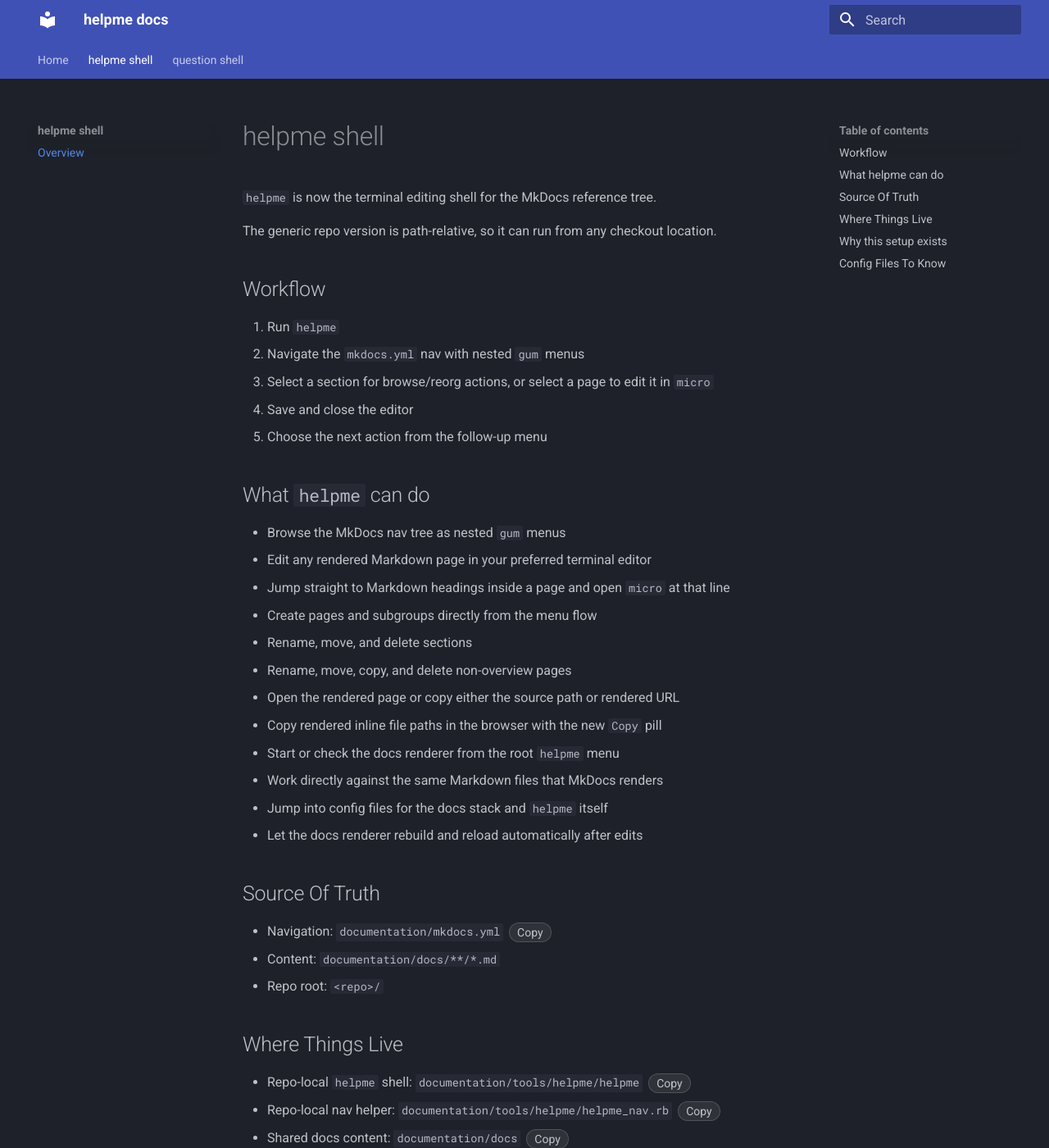
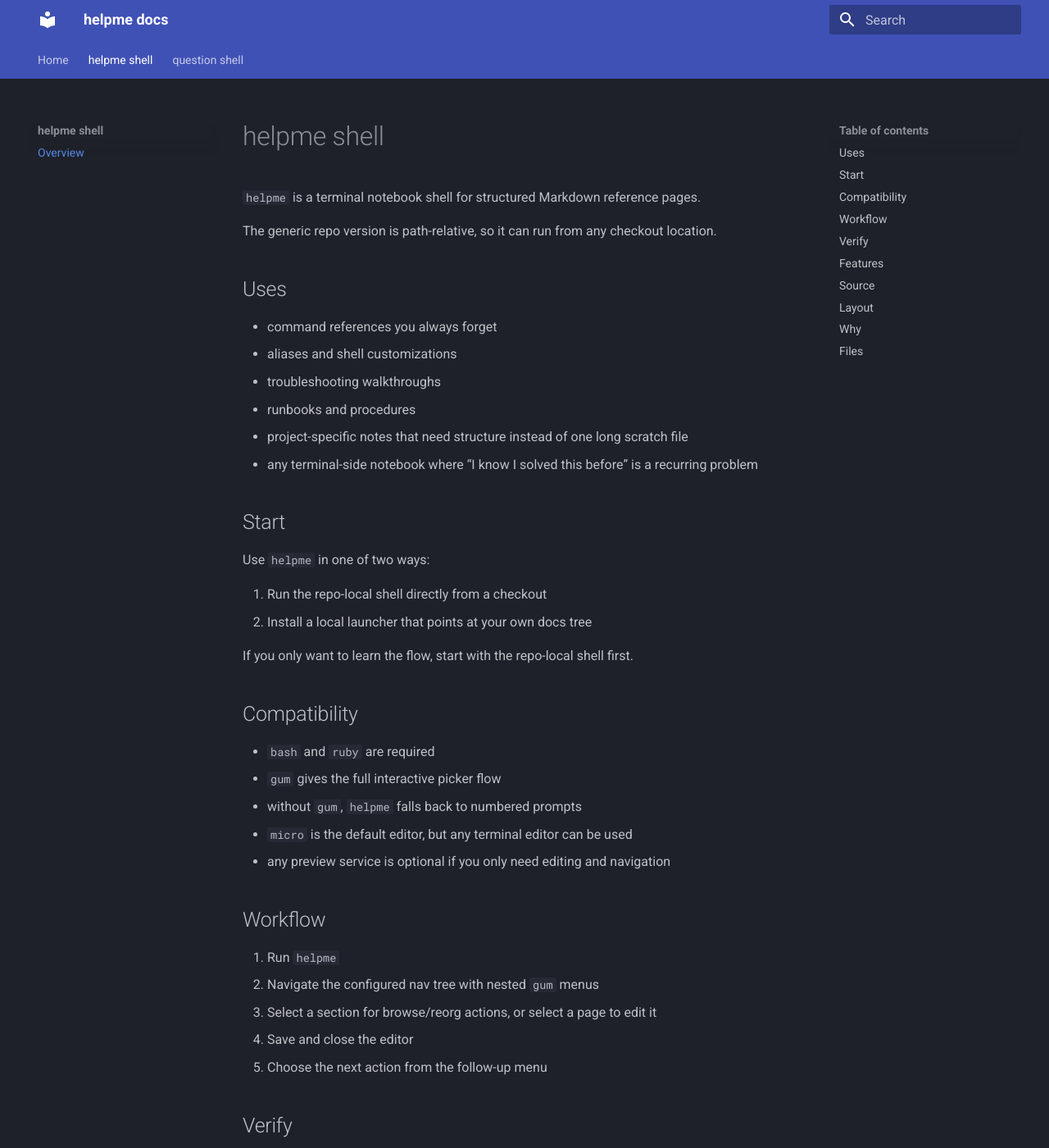
Before and after one commit to err404memory/helpme, an MkDocs documentation site: the page built from documentation/docs/helpme-shell/index.md, in a window 1280 px wide and 1400 px high. Shown: the whole window at 82% size. Built offline with MkDocs 1.6.1 and Material for MkDocs 9.7.7, drawn with Linux system fonts in a browser that asks for light colours; some of the changed text lies outside the part shown.

Commit message:
docs: separate question and tighten standalone helpme docs

````diff
--- a/documentation/docs/helpme-shell/index.md
+++ b/documentation/docs/helpme-shell/index.md
@@ -1,54 +1,84 @@
 # helpme shell
 
-`helpme` is now the terminal editing shell for the MkDocs reference tree.
+`helpme` is a terminal notebook shell for structured Markdown reference pages.
 
 The generic repo version is path-relative, so it can run from any checkout location.
+
+## Uses
+
+- command references you always forget
+- aliases and shell customizations
+- troubleshooting walkthroughs
+- runbooks and procedures
+- project-specific notes that need structure instead of one long scratch file
+- any terminal-side notebook where “I know I solved this before” is a recurring problem
+
+## Start
+
+Use `helpme` in one of two ways:
+
+1. Run the repo-local shell directly from a checkout
+2. Install a local launcher that points at your own docs tree
+
+If you only want to learn the flow, start with the repo-local shell first.
+
+## Compatibility
+
+- `bash` and `ruby` are required
+- `gum` gives the full interactive picker flow
+- without `gum`, `helpme` falls back to numbered prompts
+- `micro` is the default editor, but any terminal editor can be used
+- any preview service is optional if you only need editing and navigation
 
 ## Workflow
 
 1. Run `helpme`
-2. Navigate the `mkdocs.yml` nav with nested `gum` menus
-3. Select a section for browse/reorg actions, or select a page to edit it in `micro`
+2. Navigate the configured nav tree with nested `gum` menus
+3. Select a section for browse/reorg actions, or select a page to edit it
 4. Save and close the editor
 5. Choose the next action from the follow-up menu
 
-## What `helpme` can do
+## Verify
 
-- Browse the MkDocs nav tree as nested `gum` menus
-- Edit any rendered Markdown page in your preferred terminal editor
+- the `helpme` menu opens
+- `helpme path` resolves to the docs tree you expect
+- editing a page changes the same Markdown file your docs tree uses
+
+## Features
+
+- Browse a nav tree as nested `gum` menus
+- Edit any Markdown page in your preferred terminal editor
 - Jump straight to Markdown headings inside a page and open `micro` at that line
 - Create pages and subgroups directly from the menu flow
 - Rename, move, and delete sections
 - Rename, move, copy, and delete non-overview pages
-- Open the rendered page or copy either the source path or rendered URL
+- Open a preview page or copy either the source path or preview URL
 - Copy rendered inline file paths in the browser with the new `Copy` pill
-- Start or check the docs renderer from the root `helpme` menu
-- Work directly against the same Markdown files that MkDocs renders
-- Jump into config files for the docs stack and `helpme` itself
-- Let the docs renderer rebuild and reload automatically after edits
+- Start or check a preview service from the root `helpme` menu
+- Work directly against the same Markdown files your notebook uses
+- Jump into config files for the notebook and `helpme` itself
+- Let a preview service rebuild and reload automatically after edits
 
-## Source Of Truth
+## Source
 
-- Navigation: `documentation/mkdocs.yml`
+- Navigation config: `documentation/mkdocs.yml` (the nav file `helpme` reads today)
 - Content: `documentation/docs/**/*.md`
 - Repo root: `<repo>/`
 
-## Where Things Live
+## Layout
 
 - Repo-local `helpme` shell: `documentation/tools/helpme/helpme`
 - Repo-local nav helper: `documentation/tools/helpme/helpme_nav.rb`
 - Shared docs content: `documentation/docs`
-- Live-reload wrapper: `documentation/tools/mkdocs_live_server.py`
+- Optional live preview wrapper: `documentation/tools/mkdocs_live_server.py`
 
-`question` remains a separate shell, with its own docs page under `question shell`.
-
-## Why this setup exists
+## Why
 
 - Terminal editing is faster in the middle of active work
-- MkDocs gives the same Markdown files a cleaner browse/read experience
+- A page-based notebook is easier to revisit than guessing through `--help` output again
 - One shared source prevents note drift and duplicated versions
 
-## Config Files To Know
+## Files
 
 - `documentation/mkdocs.yml`
 - `documentation/docs/helpme-shell/index.md`
--- a/documentation/docs/question-shell/termux.md
+++ b/documentation/docs/question-shell/termux.md
@@ -19,24 +19,24 @@
 From the repo root:
 
 ```bash
-./scripts/bootstrap-termux.sh
+./scripts/bootstrap-question.sh
 ```
 
 That installs:
 
-- `~/.local/bin/helpme-local`
 - `~/.local/bin/question-local`
-- `~/.bashrc.d/35-helpme-question.sh`
-- `~/.config/helpme-local/env`
 - `~/.config/question-local/env`
 
-Reload your shell after that.
+Then add your own alias if you want `question` available globally:
+
+```bash
+alias question="$HOME/.local/bin/question-local"
+```
 
 ## What it does
 
-- adds `helpme` and `question` aliases through a shell snippet
-- keeps the repo copy as the public source of the scripts
-- keeps machine-specific overrides in local env files
+- keeps the repo copy as the public source of the script
+- keeps machine-specific overrides in a local env file
 
 ## Recommended question config
 
@@ -60,6 +59,5 @@
 
 ## Notes
 
-- `helpme` works against the repo checkout you cloned onto the phone.
-- `question` does not depend on the docs tree and can keep working even if the rendered docs are unavailable.
+- `question` does not depend on any docs tree and can keep working on its own.
 - The Android-specific picker backend is still a next step; for now `question` uses `gum` when available and a numbered fallback otherwise.
````
Also changed, not shown: other parts of documentation/docs/question-shell/termux.md (+1 -2 lines), documentation/tools/helpme/README.md (+38 -14 lines), README.md, 2 other files.
